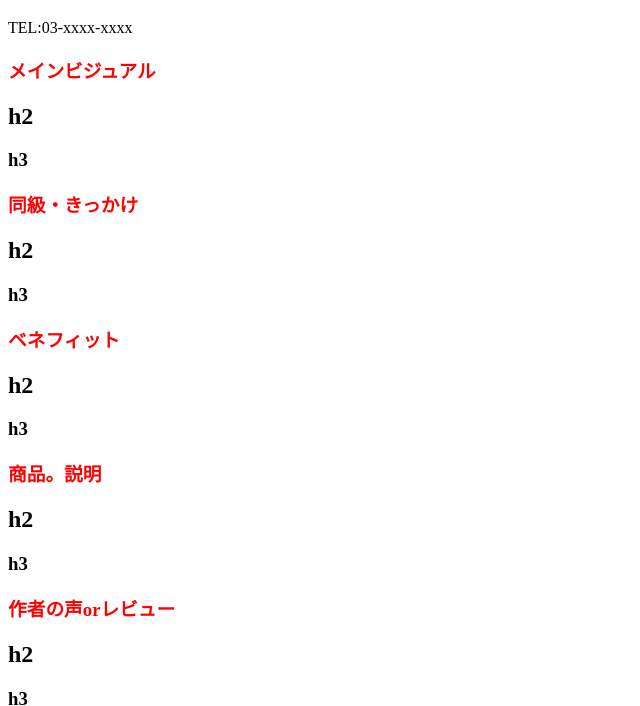
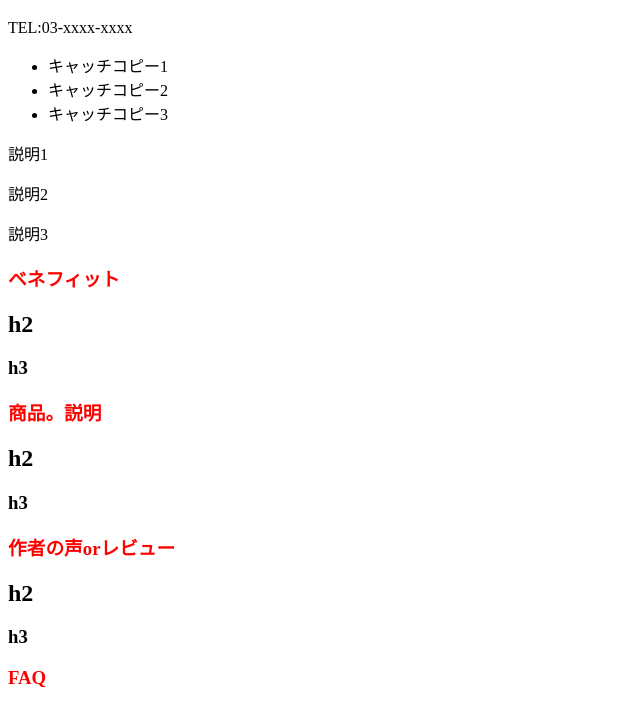
Before and after one commit to Su-chin/firstLP, a plain HTML site: page index.html in a window 1280 px wide. Shown: the part 70-776 px from the top of the page, without its empty margins (0-640 px from the left). Drawn offline with Linux system fonts and the light colour scheme.

Commit message:
main and Trigger

```diff
--- a/index.html
+++ b/index.html
@@ -28,36 +28,55 @@
 <main>
     <article>
         <!--見出しが無いのならdivタグのほうがいいかも-->
+        <!--メインビジュアル-->
         <section>
-            <h1>メインビジュアル</h1>
-            <h2>h2</h2>
-            <h3>h3</h3>
+            <div id="main-visual-image">
+                <div id="main-visual-sentence">
+                    <ul>
+                        <li>キャッチコピー1</li>
+                        <li>キャッチコピー2</li>
+                        <li>キャッチコピー3</li>
+                    </ul>
+                </div>
+            </div>
         </section>
+        <!--きっかけ-->
         <section>
-            <h1>同級・きっかけ</h1>
-            <h2>h2</h2>
-            <h3>h3</h3>
+            <div>
+                <p>説明1</p>
+            </div>
+            <div>
+                <p>説明2</p>
+            </div>
+            <div>
+                <p>説明3</p>
+            </div>
         </section>
+        <!--ベネフィット-->
         <section>
             <h1>ベネフィット</h1>
             <h2>h2</h2>
             <h3>h3</h3>
         </section>
+        <!--商品説明-->
         <section>
             <h1>商品。説明</h1>
             <h2>h2</h2>
             <h3>h3</h3>
         </section>
+        <!--作者の声 or レビュー-->
         <section>
             <h1>作者の声orレビュー</h1>
             <h2>h2</h2>
             <h3>h3</h3>
         </section>
+        <!--FAQ-->
         <section>
             <h1>FAQ</h1>
             <h2>h2</h2>
             <h3>h3</h3>
         </section>
+        <!--お問い合わせ-->
         <section>
             <h1>メール問い合わせ</h1>
             <h2>ここでよいかは疑問</h2>
```
